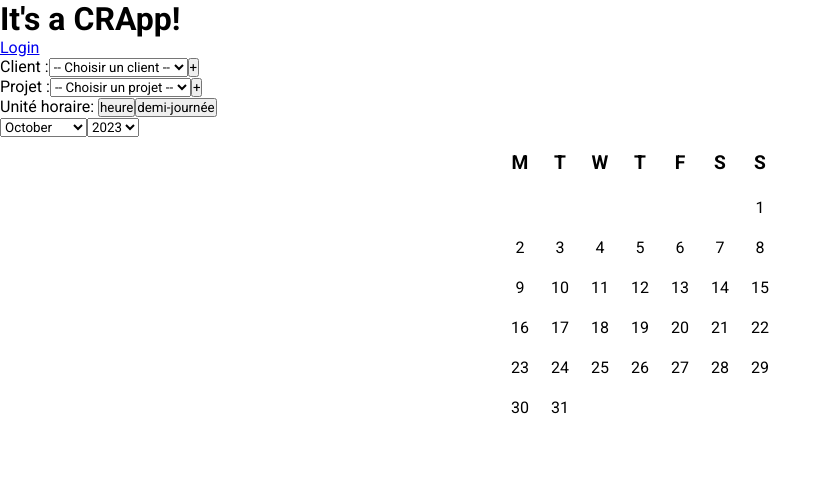
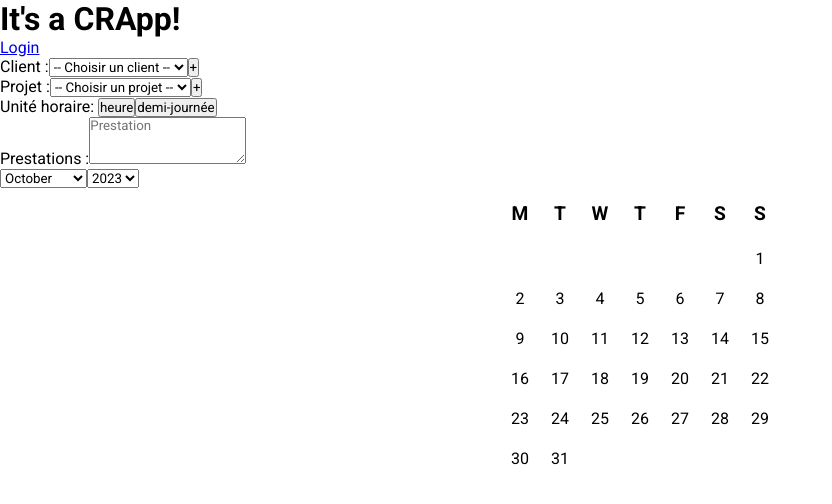
Before and after one commit to kevinhouguet/crapp, a React (Vite) app in the folder front/: page / in a window 1280 px wide. Shown: the top 504 px of the page, without its empty margins (0-832 px from the left). Built offline with nearby package versions, Linux system fonts and the light colour scheme.

Commit message:
:sparkles: feat(report-form): add prestation area

```diff
--- /dev/null
+++ b/front/src/components/reportForm/prestation/prestation.container.tsx
@@ -0,0 +1,12 @@
+import React from 'react';
+
+export default class PrestationLayoutContainer extends React.Component <Record<never,string>> {
+  render(): React.ReactNode {
+    return (
+      <div>
+        <label htmlFor="prestation">Prestations :</label>
+        <textarea className="form-control" id="prestation" rows={3} placeholder="Prestation"></textarea>
+      </div>
+    );
+  }
+}
--- a/front/src/components/reportForm/reportForm.container.tsx
+++ b/front/src/components/reportForm/reportForm.container.tsx
@@ -4,6 +4,7 @@ import ClientModel from "../../models/client";
 import ClientLayoutContainer from "./client/client.container";
 import ProjectLayoutContainer from "./project/project.container";
 import UnitLayoutContainer from "./unit/unit.container";
+import PrestationLayoutContainer from "./prestation/prestation.container";
 
 interface IReportFormContainerState {
   clients: ClientModel[];
@@ -19,6 +20,7 @@ export default class ReportFormContainer extends React.Component <Record<never,
         <ClientLayoutContainer />
         <ProjectLayoutContainer />
         <UnitLayoutContainer />
+        <PrestationLayoutContainer />
       </div>
     );
   }
```
